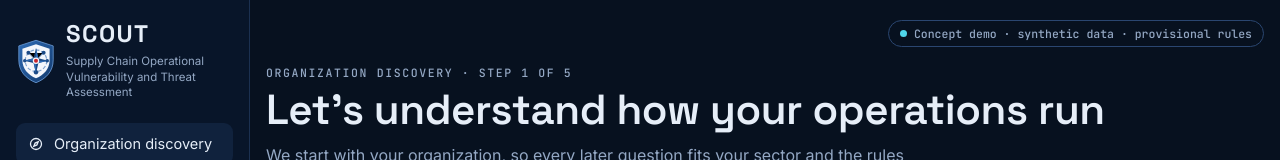
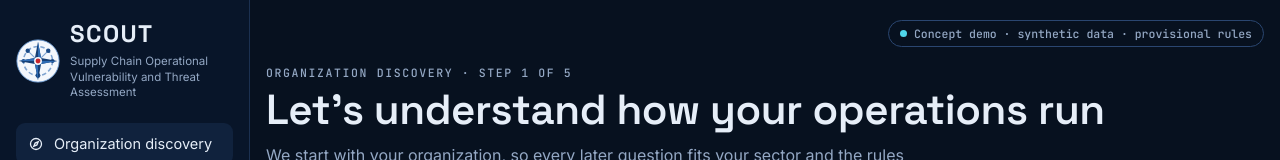
Before and after one commit to Alberto-RodriguezS/SCOUT, a plain HTML site: page docs/index.html in a window 1280 px wide. Shown: the top 160 px of the page. Drawn offline with Linux system fonts and the light colour scheme.

Commit message:
Add files via upload

```diff
--- a/docs/index.html
+++ b/docs/index.html
@@ -210,17 +210,15 @@ th{font:500 11px var(--mono);letter-spacing:.08em;text-transform:uppercase;color
 <div class="app">
   <aside class="rail">
     <div class="brand">
-      <svg class="logo" width="40" height="45" viewBox="0 0 100 112" aria-hidden="true">
-        <defs><linearGradient id="lg-sh" x1="0" y1="0" x2="1" y2="1"><stop offset="0" stop-color="#2f6cb5"/><stop offset="1" stop-color="#123a6e"/></linearGradient></defs>
-        <path d="M50 3 L93 17 V52 C93 81 75 99 50 109 C25 99 7 81 7 52 V17 Z" fill="url(#lg-sh)" stroke="#6f9fd8" stroke-width="2"/>
-        <path d="M50 13 L84 24 V52 C84 74 70 89 50 98 C30 89 16 74 16 52 V24 Z" fill="#f4f7fc"/>
-        <circle cx="50" cy="54" r="27" fill="none" stroke="#7fa3cf" stroke-width="3" stroke-dasharray="9 5"/>
-        <g stroke="#7fa3cf" stroke-width="2.5"><path d="M32 35 L50 54 L68 35"/></g>
-        <g fill="#1b4a86"><circle cx="31" cy="34" r="5"/><circle cx="69" cy="34" r="5"/><circle cx="22" cy="54" r="4.5"/><circle cx="78" cy="54" r="4.5"/><circle cx="50" cy="83" r="5.5"/></g>
-        <path d="M50 22 L56 48 L80 54 L56 60 L50 86 L44 60 L20 54 L44 48 Z" fill="#1b4a86"/>
-        <path d="M50 22 L56 48 L50 54 Z M80 54 L56 60 L50 54 Z M50 86 L44 60 L50 54 Z M20 54 L44 48 L50 54 Z" fill="#2f6cb5"/>
-        <circle cx="50" cy="54" r="8" fill="#f4f7fc"/><circle cx="50" cy="54" r="5" fill="#c8262c"/>
-      </svg>
+      <svg class="logo" width="44" height="44" viewBox="0 0 100 100" aria-hidden="true">
+  <circle cx="50" cy="50" r="48" fill="#f4f7fc" stroke="#6f9fd8" stroke-width="2"/>
+  <circle cx="50" cy="50" r="33" fill="none" stroke="#7fa3cf" stroke-width="3.5" stroke-dasharray="10 6"/>
+  <path d="M27 27 L50 50 L73 27" fill="none" stroke="#7fa3cf" stroke-width="2.5"/>
+  <g fill="#1b4a86"><circle cx="26.7" cy="26.7" r="5"/><circle cx="73.3" cy="26.7" r="5"/><circle cx="17" cy="50" r="4.5"/><circle cx="83" cy="50" r="4.5"/><circle cx="50" cy="83" r="5.5"/></g>
+  <path d="M50 6 L57 43 L94 50 L57 57 L50 94 L43 57 L6 50 L43 43 Z" fill="#163f75"/>
+  <path d="M50 6 L57 43 L50 50 Z M94 50 L57 57 L50 50 Z M50 94 L43 57 L50 50 Z M6 50 L43 43 L50 50 Z" fill="#2f6cb5"/>
+  <circle cx="50" cy="50" r="9" fill="#f4f7fc"/><circle cx="50" cy="50" r="5.5" fill="#c8262c"/>
+</svg>
       <div><b>SCOUT</b><small>Supply Chain Operational Vulnerability and Threat Assessment</small></div>
     </div>
     <nav class="nav" id="nav"></nav>
```
